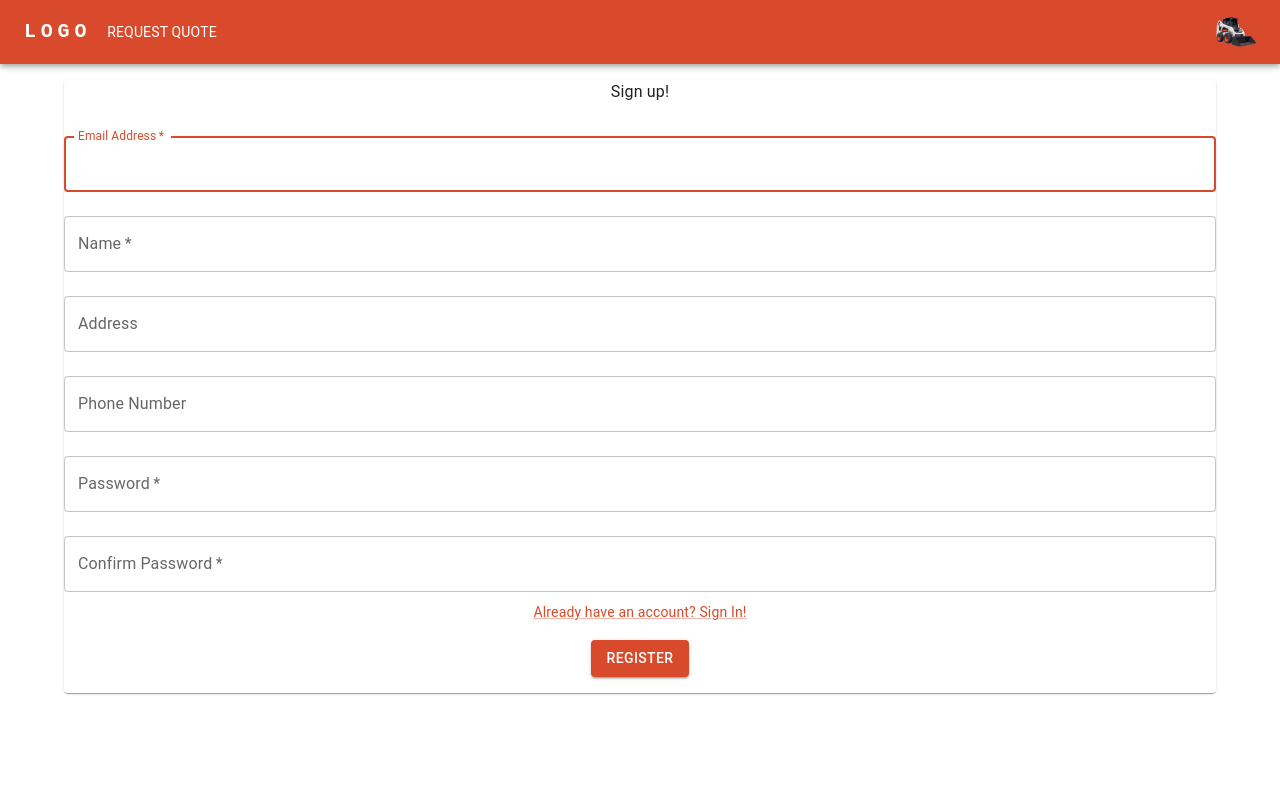
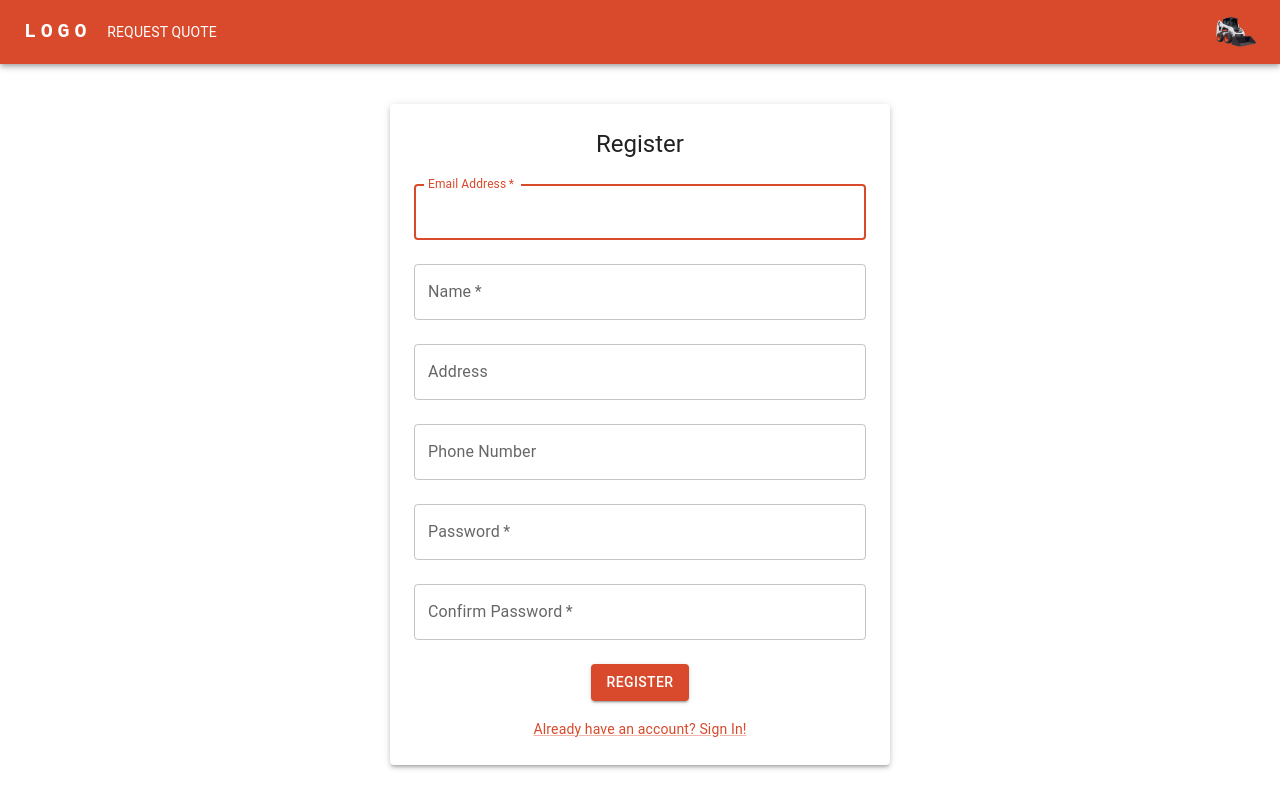
Before and after one commit to natr104/bobcat-hire, a React (Create React App) app: page /register in a window 1280 px wide. Built offline with nearby package versions, Linux system fonts and the light colour scheme.

Commit message:
tidied up register page design

```diff
--- a/src/components/Register.jsx
+++ b/src/components/Register.jsx
@@ -1,4 +1,4 @@
-import { Box, Paper, TextField, Button, Link } from '@mui/material'
+import { Box, Paper, TextField, Button, Link, Typography } from '@mui/material'
 import { useState } from 'react';
 import { useDispatch, useSelector } from 'react-redux';
 import { register } from '../actions/auth';
@@ -6,15 +6,16 @@ import { Navigate, Link as RouterLink, useNavigate } from 'react-router-dom';
 
 export default function Register() {
 
-    const [ name, setName ] = useState('');
-    const [ email, setEmail ] = useState('');
-    const [ password, setPassword ] = useState('');
-    const [ passwordConfirmation, setPasswordConfirmation ] = useState('');
-    const [ phoneNo, setPhoneNo ] = useState('');
-    const [ address, setAddress ] = useState('');
-    const [ successful, setSuccessful ] = useState(false);
+    const [name, setName] = useState('');
+    const [email, setEmail] = useState('');
+    const [password, setPassword] = useState('');
+    const [passwordConfirmation, setPasswordConfirmation] = useState('');
+    const [phoneNo, setPhoneNo] = useState('');
+    const [address, setAddress] = useState('');
+    const [successful, setSuccessful] = useState(false);
     const { message } = useSelector(state => state.message)
     const { isLoggedIn } = useSelector((state) => state.auth);
+    const navigate = useNavigate();
 
     const onChangeName = (e) => {
         const name = e.target.value;
@@ -47,6 +48,7 @@ export default function Register() {
         dispatch(register(email, name, password, passwordConfirmation, phoneNo, address))
             .then(() => {
                 setSuccessful(true);
+                navigate('/')
             })
             .catch(() => {
                 setSuccessful(false);
@@ -57,8 +59,20 @@ export default function Register() {
         return <Navigate to="/profile" replace={true} />;
     }
     return (
-        <Paper>
-            <p>Sign up!</p>
+        <Box sx={{ width: ["auto", 500], mx: "auto" }}>
+            <Paper
+                elevation={3}
+                sx={{
+                    marginTop: "5vh",
+                    display: "flex",
+                    flexDirection: "column",
+                    alignItems: "center",
+                    p: 3,
+                }}
+            >
+            <Typography component="h1" variant="h5">
+                Register
+            </Typography>
                 <Box component="form" onSubmit={handleRegister} noValidate sx={{ mt: 1 }}>
                     <TextField
                         margin="normal"
@@ -121,14 +135,15 @@ export default function Register() {
                         autoComplete="confirm-password"
                         onChange={onChangePasswordConfirmation}
                     />
+                    <Button type="submit" variant="contained" sx={{ mt: 2, mb: 2 }}>
+                        Register
+                    </Button>
+                    <br />
                     <Link component={RouterLink} to="/login" variant="body2">
                         Already have an account? Sign In!
                     </Link>
-                <br />
-                <Button type="submit" variant="contained" sx={{ mt: 2, mb: 2 }}>
-                    Register
-                </Button>
                 </Box>
             </Paper>
+        </Box>
     );
 }
```
Lines whose indentation alone changed are shown as unchanged.
